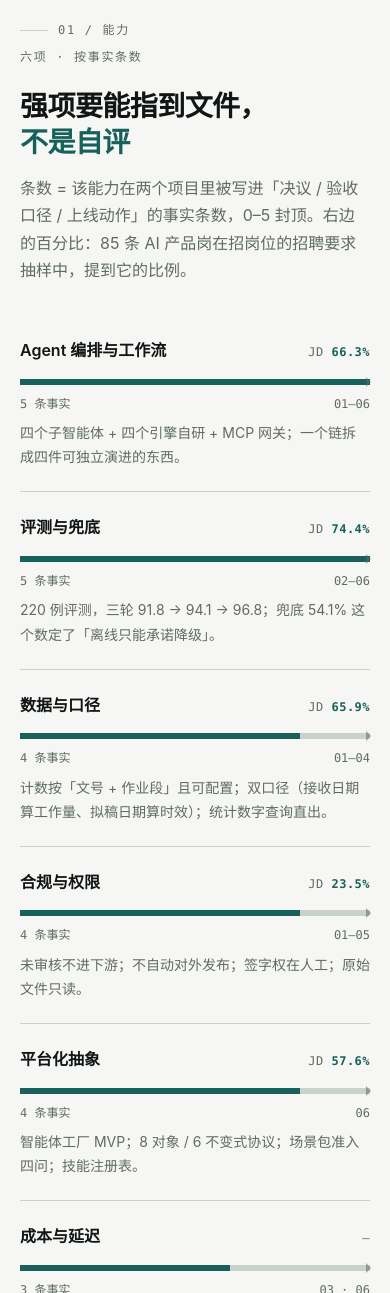
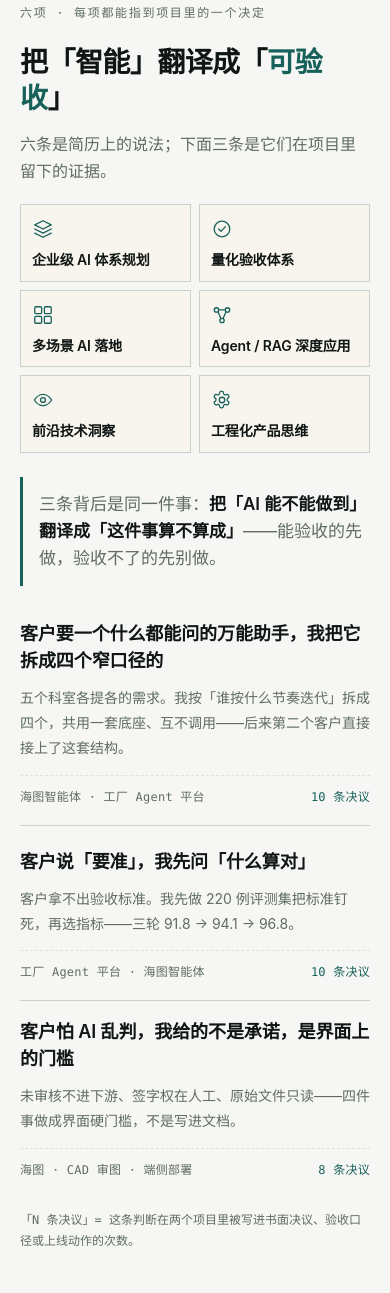
Before and after one commit to LilMrmeeseeks/hudi, a plain HTML site: page index.html in a window 390 px wide. Shown: the part 2011-3304 px from the top of the page. Drawn offline with Linux system fonts and the light colour scheme.

Commit message:
update 2026-11-13 08:19

```diff
--- a/index.html
+++ b/index.html
@@ -102,7 +102,7 @@ h1 em{font-style:normal; font-family:var(--mono); font-size:var(--t1); letter-sp
 .num-lg{font-size:var(--t7); line-height:1; font-weight:600; letter-spacing:-.03em; color:var(--pine)}
 .num-lg small{font-size:var(--t2); font-weight:400; color:var(--ink-soft); margin-left:5px; letter-spacing:0}
 .num-lg .arrow{color:var(--accent); font-weight:400; margin:0 6px}
-.stat .cap{margin-top:12px; font-size:var(--t1); color:var(--ink-soft); font-family:var(--mono); letter-spacing:.06em}
+.stat .cap{margin-top:12px; padding:0; border-top:0; font-size:var(--t1); color:var(--ink-soft); font-family:var(--mono); letter-spacing:.06em}
 
 .legend{margin-top:38px; padding-top:18px; border-top:1px solid var(--rule);
   display:flex; justify-content:space-between; align-items:center; gap:14px; flex-wrap:wrap;
@@ -116,24 +116,27 @@ h1 em{font-style:normal; font-family:var(--mono); font-size:var(--t1); letter-sp
 .chip.todo::before{background:transparent; border-style:dashed}
 
 /* ---------- 能力 ---------- */
-.caps{margin-top:52px; display:grid; grid-template-columns:repeat(2,1fr); gap:0 56px}
-.cap{padding:22px 0; border-top:1px solid var(--rule)}
-.cap:nth-child(-n+2){border-top:0; padding-top:0}
-.cap-h{display:flex; justify-content:space-between; align-items:baseline; gap:14px}
-.cap-n{font-size:var(--t4); font-weight:600}
-.cap-jd{font-family:var(--mono); font-size:var(--t1); color:var(--ink-soft); letter-spacing:.04em; white-space:nowrap}
-.cap-jd b{color:var(--pine); font-weight:600}
-.bar{margin-top:14px; height:6px; background:var(--rule); position:relative}
-.bar i{position:absolute; left:0; top:0; bottom:0; width:0; background:var(--pine);
-  transition:width .6s cubic-bezier(.22,.61,.36,1)}
-.bar::after{content:""; position:absolute; right:-1px; top:-2px; border-left:5px solid var(--ink-soft);
-  border-top:5px solid transparent; border-bottom:5px solid transparent; opacity:.55}
-.cap-meta{margin-top:9px; display:flex; justify-content:space-between; gap:12px;
-  font-size:var(--t1); color:var(--ink-soft); font-family:var(--mono)}
-.cap-e{font-size:var(--t2); color:var(--ink-soft); margin-top:7px; font-family:var(--font); letter-spacing:0}
-.gap-line{margin-top:44px; padding-top:18px; border-top:1px solid var(--rule);
-  font-size:var(--t2); color:var(--ink-soft)}
-.gap-line b{color:var(--ink)}
+.caps{margin-top:34px; display:grid; grid-template-columns:1fr; gap:0}
+.cap-lead{margin-top:30px; padding:18px 0 18px 20px; border-left:3px solid var(--pine);
+  font-size:17px; line-height:1.65; color:var(--ink-soft); max-width:56em}
+.cap-lead b{color:var(--ink); font-weight:600}
+.cap-grid{margin-top:26px; display:grid; grid-template-columns:repeat(3,1fr); gap:12px}
+.cap-cell{padding:17px 17px 15px; border:1px solid var(--rule); background:#f8f5ef}
+.cap-cell svg{width:28px; height:28px; color:var(--pine); display:block; margin-bottom:9px}
+.cap-cell p{font-size:16px; font-weight:600; line-height:1.45; letter-spacing:-.01em; color:var(--ink); margin:0}
+.cap{padding:13px 0; border-top:1px solid var(--rule)}
+.cap:first-child{border-top:0; padding-top:0}
+.cap-n{font-size:16px; font-weight:600; line-height:1.5; letter-spacing:-.005em; color:var(--ink)}
+.cap-e{margin-top:12px; font-size:var(--t2); color:var(--ink-soft); line-height:1.78; max-width:44em}
+.cap-meta{margin-top:14px; display:flex; justify-content:space-between; gap:12px;
+  font-size:var(--t1); color:var(--ink-soft); font-family:var(--mono); letter-spacing:.02em; padding-top:11px; border-top:1px dashed var(--grid)}
+.cap-meta span:last-child{color:var(--pine)}
+.caps.anim .cap{opacity:0; transform:translateY(14px)}
+.caps.anim .cap.in{opacity:1; transform:none;
+  transition:opacity .6s cubic-bezier(.22,.61,.36,1), transform .6s cubic-bezier(.22,.61,.36,1)}
+.caps.anim .cap:nth-child(2).in{transition-delay:.07s}
+.caps.anim .cap:nth-child(3).in{transition-delay:.14s}
+@media (prefers-reduced-motion:reduce){ .caps.anim .cap{opacity:1; transform:none} }
 .footnote{margin-top:12px; font-size:var(--t1); color:var(--ink-soft); font-family:var(--mono); line-height:1.8}
 
 /* ---------- 流水线图 ---------- */
@@ -160,6 +163,7 @@ h1 em{font-style:normal; font-family:var(--mono); font-size:var(--t1); letter-sp
   white-space:nowrap; font-family:var(--mono); font-size:var(--t1); color:#9B4A22; letter-spacing:.02em;
   background:var(--paper); padding:1px 5px}
 .fig-cap{margin:18px 0 0; font-size:var(--t1); color:var(--ink-soft); line-height:1.8; max-width:64ch}
+.fig-note{margin:22px 0 0; padding-left:12px; border-left:2px solid var(--rule); font-size:12px; line-height:1.8; color:var(--ink-soft); max-width:62ch}
 /* 流水线动效：连线亮段 + 块内数据灌入 */
 /* 节点推进由 JS 驱动：见 flowsRun() */
 .flow .arrow .wire{position:absolute; top:calc(50% - 2px); left:-10px; width:14px; height:4px; background:#C0632F; opacity:0; pointer-events:none; border-radius:1px; transition:left .42s cubic-bezier(.4,.1,.5,.9), opacity .2s ease}
@@ -242,13 +246,6 @@ h1 em{font-style:normal; font-family:var(--mono); font-size:var(--t1); letter-sp
 .fx-in b{color:var(--ink)}
 .fx-in ul{display:flex; flex-direction:column; gap:6px}
 .fx-in li::before{content:"·"; margin-right:8px; color:var(--pine)}
-
-/* 判错 */
-.wrong{margin-top:34px; background:var(--ink-block); color:#E4EAE3; padding:26px 28px;
-  border-left:3px solid var(--accent)}
-.wrong .q{font-size:var(--t4); line-height:1.6; max-width:30em}
-.wrong .q b{color:#fff}
-.wrong .by{margin-top:14px; font-family:var(--mono); font-size:var(--t1); color:#9FB0A6; letter-spacing:.06em; max-width:34em; line-height:1.9}
 
 /* 硬件卡 */
 .cards{margin-top:44px; display:grid; grid-template-columns:1fr 1fr; gap:28px}
@@ -450,6 +447,13 @@ h1 em{font-style:normal; font-family:var(--mono); font-size:var(--t1); letter-sp
   .photo-slot{max-width:112px}
   .stats{grid-template-columns:repeat(2,1fr); gap:22px 0}
   .num-lg{font-size:34px}
+  .cap-lead{font-size:17px; line-height:1.6; margin-top:24px; padding:14px 0 14px 16px}
+  .cap-grid{grid-template-columns:repeat(2,1fr); gap:8px; margin-top:18px}
+  .cap-cell{padding:13px 11px 11px}
+  .cap-cell svg{width:22px; height:22px; margin-bottom:10px}
+  .cap-cell p{font-size:14px; line-height:1.4}
+  .cap{padding:17px 0}
+  .cap-n{font-size:18px}
   .nums,.nums.two,.nums.three{grid-template-columns:1fr}
   .nb{padding-left:0; border-left:0; padding-top:14px; border-top:1px solid var(--rule)}
   .nb:nth-child(-n+2),.nb:nth-child(3n+1){border-left:0}
@@ -487,9 +491,6 @@ h1 em{font-style:normal; font-family:var(--mono); font-size:var(--t1); letter-sp
   .hero{min-height:auto}
   h2{font-size:20pt} h1{font-size:24pt}
   .num-lg,.nb .v{font-size:18pt}
-  .wrong{background:#fff!important; color:#000!important; border-left:2px solid #666}
-  .wrong .q b{color:#000}
-  .wrong .by{color:#444}
   .node{background:#fff!important; box-shadow:none!important; border-color:#999!important}
   .hl{background-image:none!important}
   a{color:#000; border:0}
@@ -654,55 +655,59 @@ h1 em{font-style:normal; font-family:var(--mono); font-size:var(--t1); letter-sp
 <!-- ========== 01 能力 ========== -->
 <section class="screen" id="cap">
   <div class="wrap">
-    <div class="kicker"><span class="k">01 / 能力</span><span>六项 · 按事实条数</span></div>
-    <h2>强项要能指到文件，<br><em>不是自评</em></h2>
-    <p class="sub">条数 = 该能力在两个项目里被写进「决议 / 验收口径 / 上线动作」的事实条数，0–5 封顶。右边的百分比：85 条 AI 产品岗在招岗位的招聘要求抽样中，提到它的比例。</p>
+    <div class="kicker"><span class="k">01 / 能力</span><span>六项 · 每项都能指到项目里的一个决定</span></div>
+    <h2>把「智能」翻译成「<em>可验收</em>」</h2>
+    <p class="sub">六条是简历上的说法；下面三条是它们在项目里留下的证据。</p>
+
+<div class="cap-grid">
+      <div class="cap-cell">
+        <svg viewBox="0 0 24 24" fill="none" stroke="currentColor" stroke-width="1.4" stroke-linecap="round" stroke-linejoin="round"><path d="M12 3 3 7.5l9 4.5 9-4.5L12 3Z"/><path d="m3 12 9 4.5 9-4.5"/><path d="m3 16.5 9 4.5 9-4.5"/></svg>
+        <p>企业级 AI 体系规划</p>
+      </div>
+      <div class="cap-cell">
+        <svg viewBox="0 0 24 24" fill="none" stroke="currentColor" stroke-width="1.4" stroke-linecap="round" stroke-linejoin="round"><circle cx="12" cy="12" r="8.5"/><path d="m8.3 12 2.6 2.6 4.8-5.2"/></svg>
+        <p>量化验收体系</p>
+      </div>
+      <div class="cap-cell">
+        <svg viewBox="0 0 24 24" fill="none" stroke="currentColor" stroke-width="1.4" stroke-linecap="round" stroke-linejoin="round"><rect x="3" y="3" width="7.5" height="7.5" rx="1.2"/><rect x="13.5" y="3" width="7.5" height="7.5" rx="1.2"/><rect x="3" y="13.5" width="7.5" height="7.5" rx="1.2"/><rect x="13.5" y="13.5" width="7.5" height="7.5" rx="1.2"/></svg>
+        <p>多场景 AI 落地</p>
+      </div>
+      <div class="cap-cell">
+        <svg viewBox="0 0 24 24" fill="none" stroke="currentColor" stroke-width="1.4" stroke-linecap="round" stroke-linejoin="round"><circle cx="6" cy="6.5" r="2.4"/><circle cx="18" cy="6.5" r="2.4"/><circle cx="12" cy="18" r="2.4"/><path d="M8.5 6.5h7"/><path d="m7.7 8.6 3.1 7.1"/><path d="m16.3 8.6-3.1 7.1"/></svg>
+        <p>Agent / RAG 深度应用</p>
+      </div>
+      <div class="cap-cell">
+        <svg viewBox="0 0 24 24" fill="none" stroke="currentColor" stroke-width="1.4" stroke-linecap="round" stroke-linejoin="round"><path d="M2.6 12S6.2 5.8 12 5.8 21.4 12 21.4 12 17.8 18.2 12 18.2 2.6 12 2.6 12Z"/><circle cx="12" cy="12" r="2.7"/></svg>
+        <p>前沿技术洞察</p>
+      </div>
+      <div class="cap-cell">
+        <svg viewBox="0 0 24 24" fill="none" stroke="currentColor" stroke-width="1.4" stroke-linecap="round" stroke-linejoin="round"><circle cx="12" cy="12" r="3"/><path d="M12 2.7a1.6 1.6 0 0 1 1.6 1.6v.3a1.6 1.6 0 0 0 .8 1.4l.3.2a1.6 1.6 0 0 0 1.6 0l.3-.2a1.6 1.6 0 0 1 2.2.6l.5.9a1.6 1.6 0 0 1-.6 2.2l-.3.2a1.6 1.6 0 0 0-.8 1.4v.6a1.6 1.6 0 0 0 .8 1.4l.3.2a1.6 1.6 0 0 1 .6 2.2l-.5.9a1.6 1.6 0 0 1-2.2.6l-.3-.2a1.6 1.6 0 0 0-1.6 0l-.3.2a1.6 1.6 0 0 0-.8 1.4v.3a1.6 1.6 0 0 1-1.6 1.6h-1a1.6 1.6 0 0 1-1.6-1.6v-.3a1.6 1.6 0 0 0-.8-1.4l-.3-.2a1.6 1.6 0 0 0-1.6 0l-.3.2a1.6 1.6 0 0 1-2.2-.6l-.5-.9a1.6 1.6 0 0 1 .6-2.2l.3-.2a1.6 1.6 0 0 0 .8-1.4v-.6a1.6 1.6 0 0 0-.8-1.4l-.3-.2a1.6 1.6 0 0 1-.6-2.2l.5-.9a1.6 1.6 0 0 1 2.2-.6l.3.2a1.6 1.6 0 0 0 1.6 0l.3-.2a1.6 1.6 0 0 0 .8-1.4v-.3A1.6 1.6 0 0 1 10.4 2.7h1.2Z"/></svg>
+        <p>工程化产品思维</p>
+      </div>
+    </div>
+    <p class="cap-lead">三条背后是同一件事：<b>把「AI 能不能做到」翻译成「这件事算不算成」</b>——能验收的先做，验收不了的先别做。</p>
 
     <div class="caps" id="caps">
       <div class="cap">
-        <div class="cap-h"><span class="cap-n">Agent 编排与工作流</span><span class="cap-jd">JD <b>66.3%</b></span></div>
-        <div class="bar"><i data-w="100"></i></div>
-        <div class="cap-meta"><span>5 条事实</span><span>01–06</span></div>
-        <p class="cap-e">四个子智能体 + 四个引擎自研 + MCP 网关；一个链拆成四件可独立演进的东西。</p>
+        <p class="cap-n">客户要一个什么都能问的万能助手，我把它拆成四个窄口径的</p>
+        <p class="cap-e">五个科室各提各的需求。我按「谁按什么节奏迭代」拆成四个，共用一套底座、互不调用——后来第二个客户直接接上了这套结构。</p>
+        <div class="cap-meta"><span>海图智能体 · 工厂 Agent 平台</span><span>10 条决议</span></div>
       </div>
 
       <div class="cap">
-        <div class="cap-h"><span class="cap-n">评测与兜底</span><span class="cap-jd">JD <b>74.4%</b></span></div>
-        <div class="bar"><i data-w="100"></i></div>
-        <div class="cap-meta"><span>5 条事实</span><span>02–06</span></div>
-        <p class="cap-e">220 例评测，三轮 91.8 → 94.1 → 96.8；兜底 54.1% 这个数定了「离线只能承诺降级」。</p>
+        <p class="cap-n">客户说「要准」，我先问「什么算对」</p>
+        <p class="cap-e">客户拿不出验收标准。我先做 220 例评测集把标准钉死，再选指标——三轮 91.8 → 94.1 → 96.8。</p>
+        <div class="cap-meta"><span>工厂 Agent 平台 · 海图智能体</span><span>10 条决议</span></div>
       </div>
 
       <div class="cap">
-        <div class="cap-h"><span class="cap-n">数据与口径</span><span class="cap-jd">JD <b>65.9%</b></span></div>
-        <div class="bar"><i data-w="80"></i></div>
-        <div class="cap-meta"><span>4 条事实</span><span>01–04</span></div>
-        <p class="cap-e">计数按「文号 + 作业段」且可配置；双口径（接收日期算工作量、拟稿日期算时效）；统计数字查询直出。</p>
-      </div>
-
-      <div class="cap">
-        <div class="cap-h"><span class="cap-n">合规与权限</span><span class="cap-jd">JD <b>23.5%</b></span></div>
-        <div class="bar"><i data-w="80"></i></div>
-        <div class="cap-meta"><span>4 条事实</span><span>01–05</span></div>
-        <p class="cap-e">未审核不进下游；不自动对外发布；签字权在人工；原始文件只读。</p>
-      </div>
-
-      <div class="cap">
-        <div class="cap-h"><span class="cap-n">平台化抽象</span><span class="cap-jd">JD <b>57.6%</b></span></div>
-        <div class="bar"><i data-w="80"></i></div>
-        <div class="cap-meta"><span>4 条事实</span><span>06</span></div>
-        <p class="cap-e">智能体工厂 MVP；8 对象 / 6 不变式协议；场景包准入四问；技能注册表。</p>
-      </div>
-
-      <div class="cap">
-        <div class="cap-h"><span class="cap-n">成本与延迟</span><span class="cap-jd">—</span></div>
-        <div class="bar"><i data-w="60"></i></div>
-        <div class="cap-meta"><span>3 条事实</span><span>03 · 06</span></div>
-        <p class="cap-e">65W / 35dB 机器里跑 27B；p50 1.1s、p95 2.2s（单机单并发）；模型不可用时的降级路径。</p>
+        <p class="cap-n">客户怕 AI 乱判，我给的不是承诺，是界面上的门槛</p>
+        <p class="cap-e">未审核不进下游、签字权在人工、原始文件只读——四件事做成界面硬门槛，不是写进文档。</p>
+        <div class="cap-meta"><span>海图 · CAD 审图 · 端侧部署</span><span>8 条决议</span></div>
       </div>
     </div>
 
-    <div class="gap-line">未覆盖：<b>模型微调</b> / <b>端侧部署</b> / <b>商业化定价</b></div>
+    <p class="footnote">「N 条决议」= 这条判断在两个项目里被写进书面决议、验收口径或上线动作的次数。</p>
   </div>
 </section>
 
@@ -777,6 +782,7 @@ h1 em{font-style:normal; font-family:var(--mono); font-size:var(--t1); letter-sp
         <span><b>统计</b>查询直出，模型不复述数字</span>
       </div>
     </div>
+      <p class="fig-note">图为简易框图，更详细的方案欢迎当面交流。</p>
 
     <div class="nums">
       <div class="nb"><div class="v">2.5 分钟<span class="arrow">→</span>40 秒</div><div class="c">单条人工核对 · 抽样 200+ 条</div></div>
@@ -791,7 +797,7 @@ h1 em{font-style:normal; font-family:var(--mono); font-size:var(--t1); letter-sp
     </div>
 
     <details class="fx"><summary><span class="sum">两步分类的漏斗为什么这么切</span></summary>
-      <div class="fx-in">先判「这条要不要录入」，再判「属于临时通告 / 改正通告 / 航行公告」。失效期也不同：桥梁临时通告按 1 个月、普通按 3 个月。<b>这个阈值不是设计出来的，是判错之后拆出来的</b>——最初按统一 3 个月算，桥梁那一批全部过期判定错误。</div>
+      <div class="fx-in">先判「这条要不要录入」，再判「属于临时通告 / 改正通告 / 航行公告」。失效期按类别分：桥梁临时通告 <b>1 个月</b>、普通 <b>3 个月</b>——统一按 3 个月会让桥梁那一批全部误判。阈值进配置表，不进代码，客户换文件时自己改。</div>
     </details>
     <details class="fx"><summary><span class="sum">验收是怎么达成的</span></summary>
       <div class="fx-in">客户中期检查的四项考核目标全部达成；8 月部署上线。判定的依据是抽查与人工复核记录，不是自评。</div>
@@ -826,6 +832,7 @@ h1 em{font-style:normal; font-family:var(--mono); font-size:var(--t1); letter-sp
         <span><b>60–90%</b>人工确认 · <b>&lt;60%</b>人工编制</span>
       </div>
     </div>
+      <p class="fig-note">图为简易框图，更详细的方案欢迎当面交流。</p>
 
     <div class="nums">
       <div class="nb"><div class="v">78<span style="font-size:16px">%</span><span class="arrow">→</span>9<span style="font-size:16px">%</span></div><div class="c">复合配筋漏算率 · 规则引擎零改动</div></div>
@@ -870,8 +877,8 @@ h1 em{font-style:normal; font-family:var(--mono); font-size:var(--t1); letter-sp
       </ul>
     </div>
 
-    <details class="fx"><summary><span class="sum">复合标注漏算那次复盘</span></summary>
-      <div class="fx-in">一片墙上有 6 个检查点，复合标注的写法不统一（分号、逗号、括号内嵌都有）。第一版正则是按最常见写法写的，遇到混写就整条跳过，于是「漏算」而不是「算错」。<b>漏算比算错危险，因为它不报错。</b>改法是把复合标注拆成子串逐个解析，解析不了的标红交人工，而不是静默跳过。</div>
+    <details class="fx"><summary><span class="sum">复合标注为什么要拆开解析</span></summary>
+      <div class="fx-in">一片墙上有 6 个检查点，复合标注的写法不统一（分号、逗号、括号内嵌都有）。按单一写法写正则，遇到混写会整条跳过，结果是<b>漏算而不是算错——漏算更危险，因为它不报错</b>。所以拆成子串逐个解析，解析不了的标红交人工，不静默跳过。</div>
     </details>
     <details class="fx"><summary><span class="sum">置信度阈值 90 / 60 是怎么定的</span></summary>
       <div class="fx-in">不是拍的。按前期抽样的识别结果分档：90 以上人工复核几乎不改，60 以下人工基本要重做，中间那段改得最勤。阈值的作用不是提高准确率，是<b>把人放在真正需要人的地方</b>。</div>
@@ -917,6 +924,7 @@ h1 em{font-style:normal; font-family:var(--mono); font-size:var(--t1); letter-sp
       </div>
       <p class="fig-cap">不是「摄像头 + 大模型直连」，是「检测 → 事件 → 路由 → 回答」四段。中间那道闸门决定了两件事：带宽（GB 级降到 KB 级）和数据边界（客户收结构化事件，画面不出店）。</p>
     </div>
+      <p class="fig-note">图为简易框图，更详细的方案欢迎当面交流。</p>
 
     <div class="nums">
       <div class="nb"><div class="v">2000<small style="font-size:20px">+</small></div><div class="c">门店在跑 · 从 50 家测试起步</div></div>
@@ -927,7 +935,7 @@ h1 em{font-style:normal; font-family:var(--mono); font-size:var(--t1); letter-sp
 
     <div class="judges">
       <div class="judge"><div class="n">判断 01</div><h3>把「脏不脏」翻译成「有几个没收拾的杯子」</h3><p>「柜台脏」没法标、没法检、没法验收；「台面上有 3 个未收走的杯子」可以。不是模型变强了，是问题被重新定义了——这一步是整套东西能落地的关键。</p></div>
-      <div class="judge"><div class="n">判断 02</div><h3>视频留在店里，出店的是告警事件</h3><p>这条是我和客户一起定的，不是技术单方面拍的。驱动因素是带宽：多路 1080p 连续上传，门店宽带和云存储账单都扛不住。隐私是顺带的收益——录像里都是顾客和员工的脸。</p></div>
+      <div class="judge"><div class="n">判断 02</div><h3>视频留在店里，出店的是告警事件</h3><p>这条是我和客户一起定的，不是技术单方面拍的。驱动因素是带宽：多路 1080p 连续上传，门店宽带和云存储账单都扛不住。隐私是顺带的收益——录像里都是顾客和员工的脸。同一个约束也定了后端模型：数据不出店，公有云 API 全部排除。</p></div>
       <div class="judge"><div class="n">判断 03</div><h3>算法是一次开发的，铺得越多单店越薄</h3><p>一批 50 家从备货到算法上线总共 99 工时，折合每店 2 工时——这是它能铺到 2000 家的原因。真正的风险不在「铺不动」，在「换一个客户就套不上」——新店型要人工重标。</p></div>
     </div>
 
@@ -942,16 +950,8 @@ h1 em{font-style:normal; font-family:var(--mono); font-size:var(--t1); letter-sp
       <span><b>不做</b>自动处罚（系统只出清单和建议）</span>
     </div>
 
-    <details class="fx"><summary><span class="sum">8 类检测项，难度差在哪</span></summary>
-      <div class="fx-in">分三组。<b>计数类 5 项</b>（备料、饮料、货物、物料、耗材）：单帧数框不准，要靠时间窗去重合并成「这段时间某货架维持 7 件」才算一次事件。<b>读文字 1 项</b>（包装有效期）：检测框先定位日期区，再 OCR 出字符，再用日期规则校验——月份 1–12、日不超过当月、和包装格式比对。<b>状态判断 2 项</b>（客区清洁、柜面清洁）：最难，得翻译成可数的违规物，而且单独走「疑似」档不进正式告警，因为它天生误报。</div>
-    </details>
-
     <details class="fx"><summary><span class="sum">有效期为什么用 OCR，不用大模型</span></summary>
       <div class="fx-in">因为要<b>可复算</b>。同一张图过两遍，OCR 加规则给出的结果一致，出了争议能查、能复现；大模型可能今天读 04.29、明天读 04.20。凡是会被追责的字段，都优先选可复算的方案，而不是让模型「再看一遍」。所以这一项只输出「疑似临期」，不自动下架。</div>
-    </details>
-
-    <details class="fx"><summary><span class="sum">后台模型为什么是 Qwen2.5-VL，现在会怎么选</span></summary>
-      <div class="fx-in">当时（2025 年 1 月）第一约束是<b>数据不出店</b>——画面里有顾客和员工的脸，视频既然留店里，帧也不该发出去，这一条先砍掉所有公有云 API。剩下三个理由：中文场景（包装说明、门店标识）、这一版把 OCR 和信息抽取拉了一大截、开源 3B/7B/72B 三档能按盒子显存挑。<br><br>它的边界很清楚：<b>能做</b>抽一帧看画面元素、读标识文字、按 JSON 输出；<b>做不了</b>连续看 24 小时视频、精确计数（同一张图问两次两个数）、可复算、跨机位追踪。所以它只负责「补盲区」和「汇总」，统计和判定都在检测层与规则层。<br><br>现在重做会看 Qwen3-VL：空间感知能理解「桌位 A」这种指代，长视频事件定位更强。但<b>换版本改的是工具，不改分工</b>——「模型给不出稳定复算的答案」是概率模型的本质，不是版本问题。</div>
     </details>
   </div>
 </section>
@@ -996,6 +996,7 @@ h1 em{font-style:normal; font-family:var(--mono); font-size:var(--t1); letter-sp
         <span><b>未做</b>灰度与回滚</span>
       </div>
     </div>
+      <p class="fig-note">图为简易框图，更详细的方案欢迎当面交流。</p>
 
     <div class="nums three">
       <div class="nb"><div class="v">220 例</div><div class="c">意图路由评测集（60 base + 160 edge）</div></div>
@@ -1007,22 +1008,18 @@ h1 em{font-style:normal; font-family:var(--mono); font-size:var(--t1); letter-sp
 
     <div class="judges">
       <div class="judge"><div class="n">判断 01</div><h3>收窄到企业核对类需求</h3><p>放弃通用 Agent 平台这个叙事。通用打不过大厂，窄场景才有壁垒，也才谈得上「判定可复核」。</p></div>
-      <div class="judge"><div class="n">判断 02</div><h3>主指标换漏判率，不用准确率</h3><p>B 端核对场景里，漏掉一条比误报十条贵。指标选错，整个产品的优化方向就是错的。</p></div>
+      <div class="judge"><div class="n">判断 02</div><h3>主指标换漏判率，不用准确率</h3><p>B 端核对场景里，漏掉一条比误报十条贵。指标选错，整个产品的优化方向就是错的。配套的判断是：<b>评测集要能证明「它坏了」，而不只证明「它没坏」</b>——回归集长期满分，通常说明样本已经被被测对象驯化了。</p></div>
       <div class="judge"><div class="n">判断 03</div><h3>场景包准入四问当发布门</h3><p>每加一个场景包先过四问。代价是前几个客户的满意度要牺牲一点，换的是可复制性。</p></div>
-    </div>
-
-    <div class="wrong">
-      <p class="q"><b>那个 100% 骗了我两个月。</b>60 句回归集长期满分，我一度以为路由没问题；扩到 220 例才发现规则里写着「带业务内容的能力问句 → 业务请求」，于是「能识别发票吗」被当成需求去抽槽位。评测集就是被测对象本身时，它只是在证明自己没坏。</p>
     </div>
   </div>
 </section>
 
-<!-- ========== 07 方法 · 框架与判错 ========== -->
+<!-- ========== 06 方法 · 两条框架 ========== -->
 <section class="screen" id="method">
   <div class="wrap">
-    <div class="kicker"><span class="k">06 / 方法</span><span>两条框架 · 两次被判错</span></div>
-    <h2>框架不是想出来的，<em>是被判错改出来的</em></h2>
-    <p class="sub">两条能直接拿去用的框架，各自对应一次在客户现场被推翻的判断。第三条判错留在工厂那一屏——它改的是我怎么看评测集，不是流程。</p>
+    <div class="kicker"><span class="k">06 / 方法</span><span>两条 · 各验证过一次</span></div>
+    <h2>不是方法论，是<em>两条能用的框架</em></h2>
+    <p class="sub">一条解决「怎么把模糊需求变成可验收的东西」，一条解决「算力放哪、结果怎么控」。都在实际项目里跑完了一轮。</p>
 
     <div class="ways">
       <div class="way">
@@ -1039,15 +1036,8 @@ h1 em{font-style:normal; font-family:var(--mono); font-size:var(--t1); letter-sp
         <div class="steps">
           <span>算力分层</span><i>→</i><span>结果可控</span><i>→</i><span>渐进落地</span>
         </div>
-        <p>AI 店长：端侧只留结构化事件、云端做应答；先在单店跑通单位经济，再谈复制。三层里任何一层想跳过去，最后都会在客户现场补回来。</p>
+        <p>AI 店长：端侧只留结构化事件、云端做应答；先在单店跑通单位经济，再谈复制。三层里任何一层想跳过去，最后都会在客户现场补回来。配套的做法是<b>接口提前抽一层</b>——换模型时业务代码不用动。</p>
       </div>
-    </div>
-
-    <div class="wrong" style="margin-top:48px">
-      <p class="q"><b>判错一：把整编、编绘、制图当成三件并列的事。</b><br>实际是一条流水线——整编是输入、编绘是入库、制图是输出。被客户信息部门负责人当场纠正。这件事的教训不是「要懂业务」，是<b>不懂业务的时候，我的需求文档会把三个环节写成三个功能，最后没人能验收</b>。</p>
-    </div>
-    <div class="wrong" style="margin-top:20px">
-      <p class="q"><b>判错二：提「直接并发调模型」。</b><br>被算法同事按调用量当场否掉，改成批量提取 + 结果缓存。副作用是接口提前抽了一层——后来换成国产模型，业务代码一行没动。<b>被否掉的那次提案反而帮了后面。</b></p>
     </div>
   </div>
 </section>
@@ -1303,5 +1293,29 @@ h1 em{font-style:normal; font-family:var(--mono); font-size:var(--t1); letter-sp
   }
 })();
 </script>
+<script>
+/* 能力卡进场：渐进增强。无 JS 时内容照常可见。 */
+(function(){
+  var caps = document.getElementById('caps');
+  if(!caps || !caps.children.length) return;
+  if(window.matchMedia && window.matchMedia('(prefers-reduced-motion: reduce)').matches) return;
+  if(!('IntersectionObserver' in window)) return;
+  caps.classList.add('anim');
+  var items = Array.prototype.slice.call(caps.children), io = new IntersectionObserver(function(entries){
+    entries.forEach(function(en){
+      if(en.isIntersecting){ en.target.classList.add('in'); io.unobserve(en.target); }
+    });
+  }, {threshold: 0.12, rootMargin: '0px 0px -40px 0px'});
+  items.forEach(function(el){ io.observe(el); });
+  /* 兜底：1.2s 后仍未触发、且已进入视口的元素直接显示（避免停在透明状态） */
+  setTimeout(function(){
+    items.forEach(function(el){
+      if(el.classList.contains('in')) return;
+      var r = el.getBoundingClientRect();
+      if(r.top < window.innerHeight && r.bottom > 0) el.classList.add('in');
+    });
+  }, 1200);
+})();
+</script>
 </body>
 </html>
```
